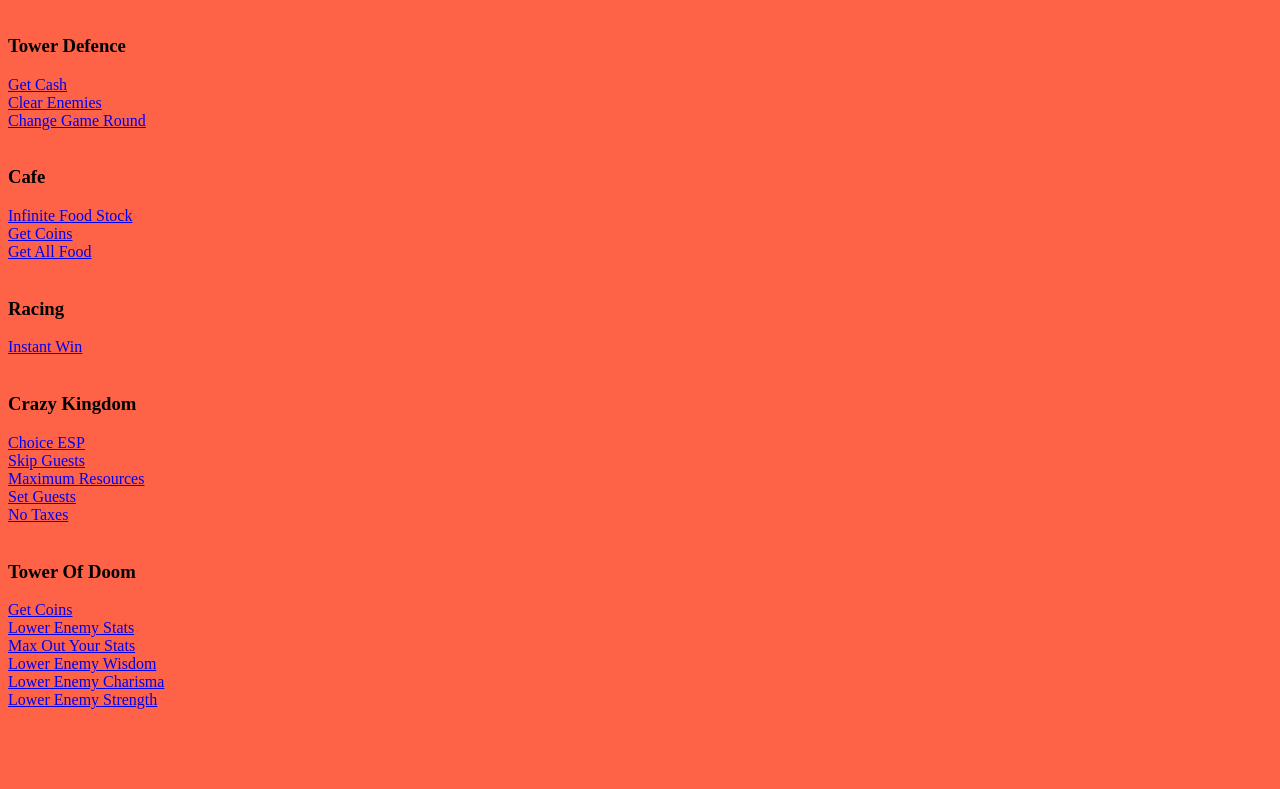
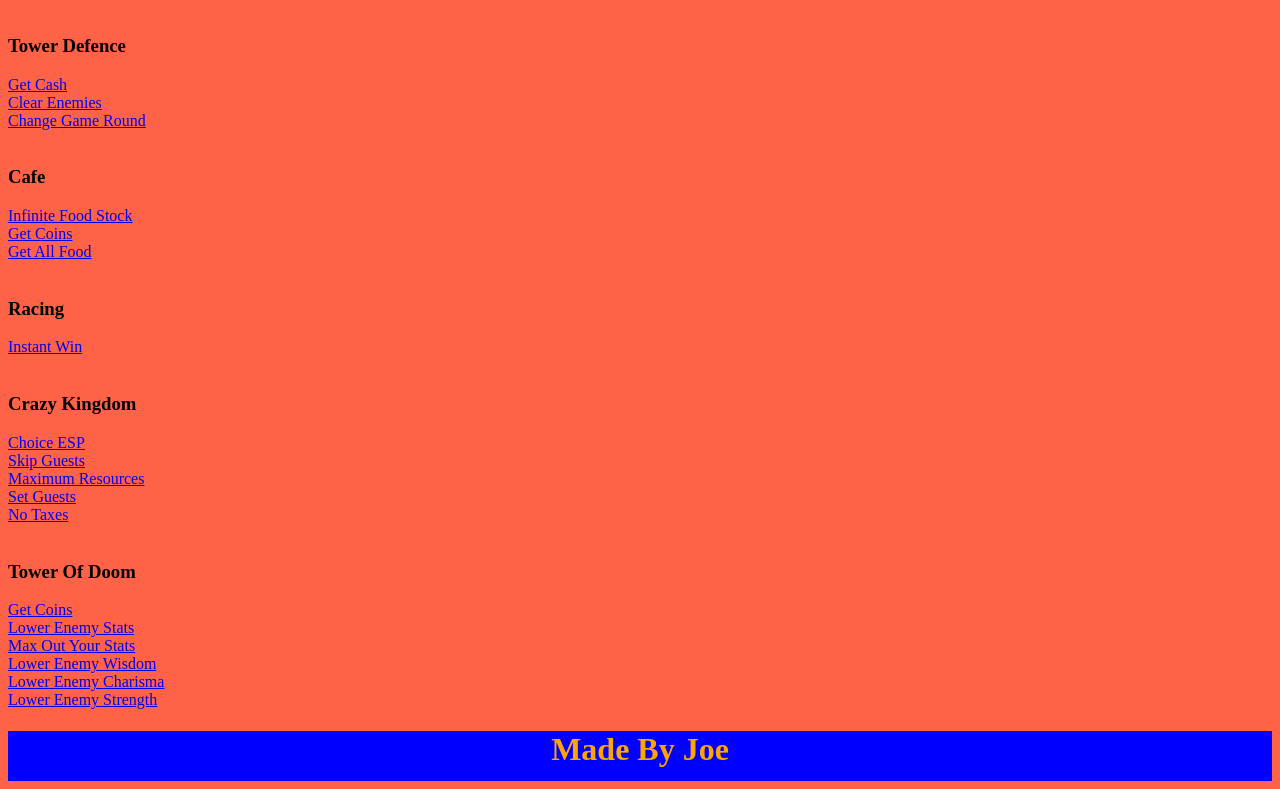
Before and after one commit to blookethackers/hacks, a plain HTML site: page index.html in a window 1280 px wide. Shown: the part 703-1492 px from the top of the page. Before the commit the page ends 1420 px from the top, so only its background shows below. Drawn offline with Linux system fonts and the light colour scheme.

Commit message:
Update index.html

```diff
--- a/index.html
+++ b/index.html
@@ -77,4 +77,11 @@
 	body{
 	background: tomato;
 	}
+    footer{
+    	background: blue;
+        height: 50px;
+        color: orange;
+    }
 </style>
+<footer><center><h1>Made By Joe</h1></center></footer>
+<!--End Of Code For Main Website-->
```
